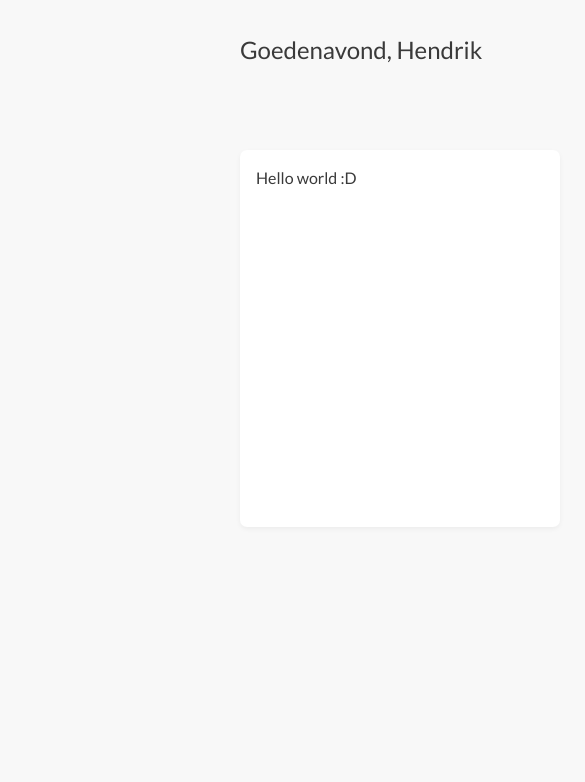
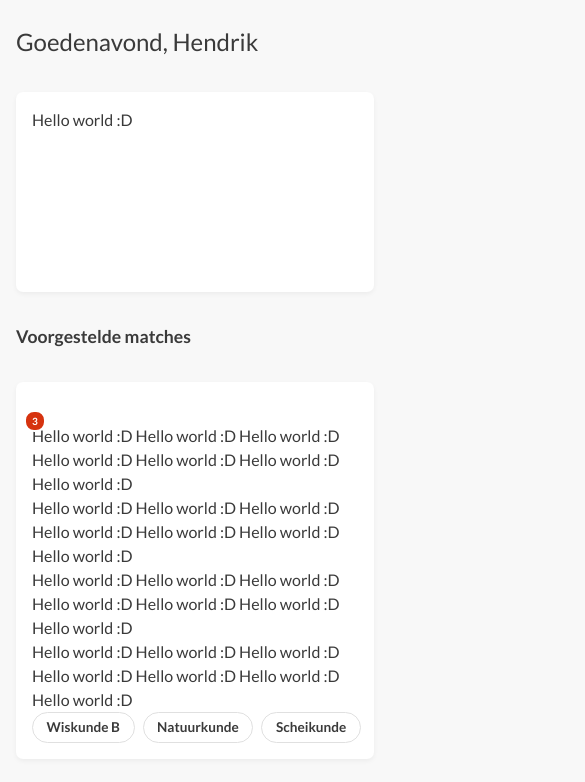
Before and after one commit to al3ksandrs/wailsalutem-digital-learning, a React app in the folder client/: page /student in a window 390 px wide. Shown: the top 782 px of the page, 585 px wide, since content can reach past the window. Built offline with nearby package versions, Linux system fonts and the light colour scheme; some icons are missing; the HTML template or start-up script is replaced by a standard one.

Commit message:
feat: Mobile responsiveness for several components

```diff
--- a/client/src/css/authentication-screens.css
+++ b/client/src/css/authentication-screens.css
@@ -22,3 +22,14 @@
   align-items: center;
   padding: 1rem;
 }
+
+@media (max-width: 1000px) {
+  .login-card {
+    padding: 1.5rem;
+  }
+
+  .auth-wrapper {
+    justify-content: flex-start;
+    padding-top: 2rem;
+  }
+}
--- a/client/src/css/notifications/notification-item.css
+++ b/client/src/css/notifications/notification-item.css
@@ -89,3 +89,10 @@
     font-size: 20px !important;
     font-weight: bold;
 }
+
+@media (max-width: 1000px) {
+    .notification-item {
+        width: 100%;
+        max-width: 100%;
+    }
+}
--- a/client/src/css/notifications/notification-parent.css
+++ b/client/src/css/notifications/notification-parent.css
@@ -26,3 +26,13 @@
   max-height: 80vh;
   overflow-y: auto;
 }
+
+@media (max-width: 1000px) {
+  .notification-dropdown {
+    right: 50%;
+    transform: translateX(50%);
+    top: 20px;
+    width: 95vw;
+    align-items: center;
+  }
+}
--- a/client/src/css/screen-layout.css
+++ b/client/src/css/screen-layout.css
@@ -47,3 +47,42 @@
     margin: 0 0 0.5rem 0;
     color: var(--color-text-main);
 }
+
+@media (max-width: 1000px) {
+    .layout-container {
+        display: flex;
+        flex-direction: column;
+        padding: 1.5rem 1rem;
+        gap: 1.5rem;
+    }
+
+    .layout-header {
+        grid-column: auto;
+        grid-row: auto;
+        order: 1;
+        margin-bottom: 0.5rem;
+    }
+
+    .layout-left {
+        grid-column: auto;
+        grid-row: auto;
+        order: 2;
+        width: 100%;
+        height: auto;
+    }
+
+    .layout-right-title {
+        grid-column: auto;
+        grid-row: auto;
+        align-self: auto;
+        order: 3;
+        margin-top: 0.5rem;
+    }
+
+    .layout-right {
+        grid-column: auto;
+        grid-row: auto;
+        order: 4;
+        width: 100%;
+    }
+}
--- a/client/src/css/student-main.css
+++ b/client/src/css/student-main.css
@@ -6,3 +6,10 @@
     color: var(--color-text-main);
     height: 100%;
 }
+
+@media (max-width: 1000px) {
+    .student-page-placeholder {
+        height: auto;
+        min-height: 200px;
+    }
+}
```
